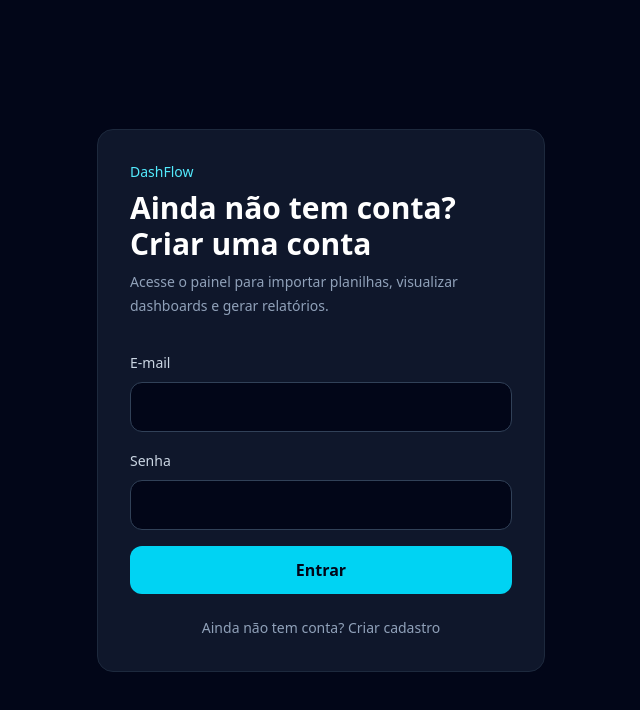
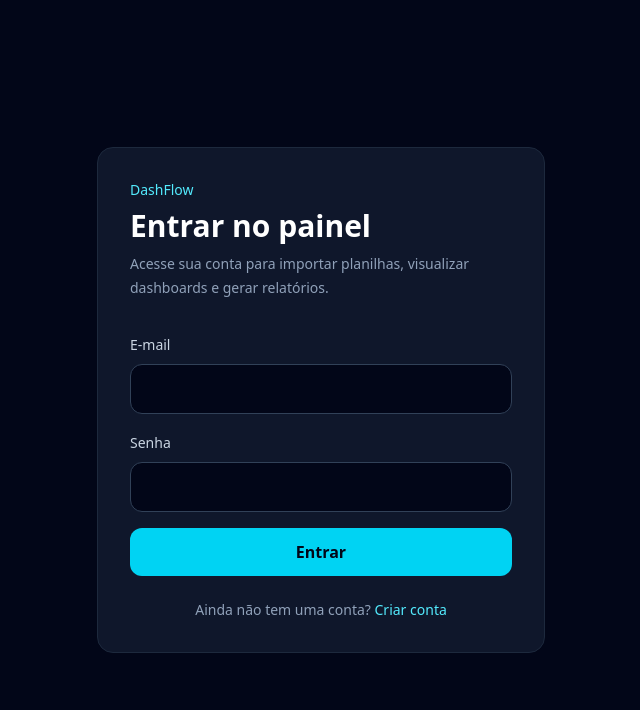
Before and after one commit to winnie-s3/dashflow, a Next.js app: page /login in a window 1280 px wide. Shown: the top 710 px of the page, without its empty margins (319-959 px from the left). Built offline with nearby package versions, Linux system fonts and the light colour scheme; no server answers.

Commit message:
improve: clarify login and signup screens

```diff
--- a/src/components/auth/LoginForm.tsx
+++ b/src/components/auth/LoginForm.tsx
@@ -54,17 +54,16 @@ export function LoginForm() {
   return (
     <main className="flex min-h-screen items-center justify-center bg-slate-950 px-6 text-white">
       <section className="w-full max-w-md rounded-2xl border border-slate-800 bg-slate-900 p-8">
-        <p className="text-sm text-cyan-300">DashFlow</p>
+        <p className="text-sm font-medium text-cyan-300">DashFlow</p>
 
         <h1 className="mt-2 text-3xl font-bold">
-          {isLogin
-          ? "Ainda não tem conta? Criar uma conta"
-          : "Já tem uma conta? Voltar para login"}
+          {isLogin ? "Entrar no painel" : "Criar sua conta"}
         </h1>
 
         <p className="mt-2 text-sm leading-6 text-slate-400">
-          Acesse o painel para importar planilhas, visualizar dashboards e gerar
-          relatórios.
+          {isLogin
+            ? "Acesse sua conta para importar planilhas, visualizar dashboards e gerar relatórios."
+            : "Crie uma conta para começar a usar o DashFlow e organizar suas planilhas em dashboards."}
         </p>
 
         <form onSubmit={handleSubmit} className="mt-8 space-y-4">
@@ -104,26 +103,41 @@ export function LoginForm() {
             disabled={isLoading}
             className="w-full rounded-xl bg-cyan-400 px-5 py-3 font-semibold text-slate-950 transition hover:bg-cyan-300 disabled:cursor-not-allowed disabled:opacity-60"
           >
-            {isLoading
-              ? "Carregando..."
-              : isLogin
-              ? "Entrar"
-              : "Criar conta"}
+            {isLoading ? "Carregando..." : isLogin ? "Entrar" : "Criar conta"}
           </button>
         </form>
 
+        <div className="mt-6 text-center text-sm text-slate-400">
+          {isLogin ? (
+            <>
+              Ainda não tem uma conta?{" "}
               <button
                 type="button"
                 onClick={() => {
-            setIsLogin(!isLogin);
+                  setIsLogin(false);
                   setMessage(null);
                 }}
-          className="mt-6 w-full text-sm text-slate-400 hover:text-cyan-300"
+                className="font-medium text-cyan-300 hover:text-cyan-200"
               >
-          {isLogin
-            ? "Ainda não tem conta? Criar cadastro"
-            : "Já tem conta? Fazer login"}
+                Criar conta
               </button>
+            </>
+          ) : (
+            <>
+              Já tem uma conta?{" "}
+              <button
+                type="button"
+                onClick={() => {
+                  setIsLogin(true);
+                  setMessage(null);
+                }}
+                className="font-medium text-cyan-300 hover:text-cyan-200"
+              >
+                Entrar
+              </button>
+            </>
+          )}
+        </div>
       </section>
     </main>
   );
```
Lines whose indentation alone changed are shown as unchanged.
